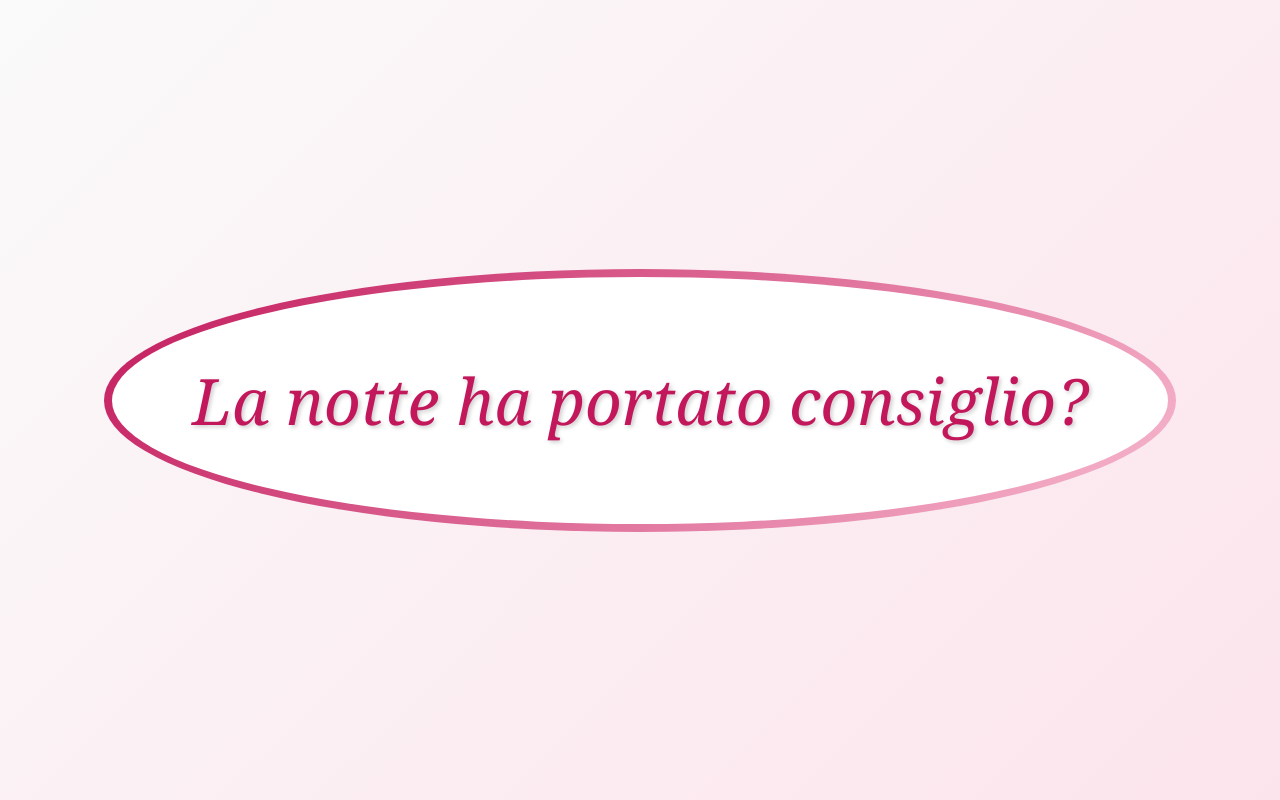
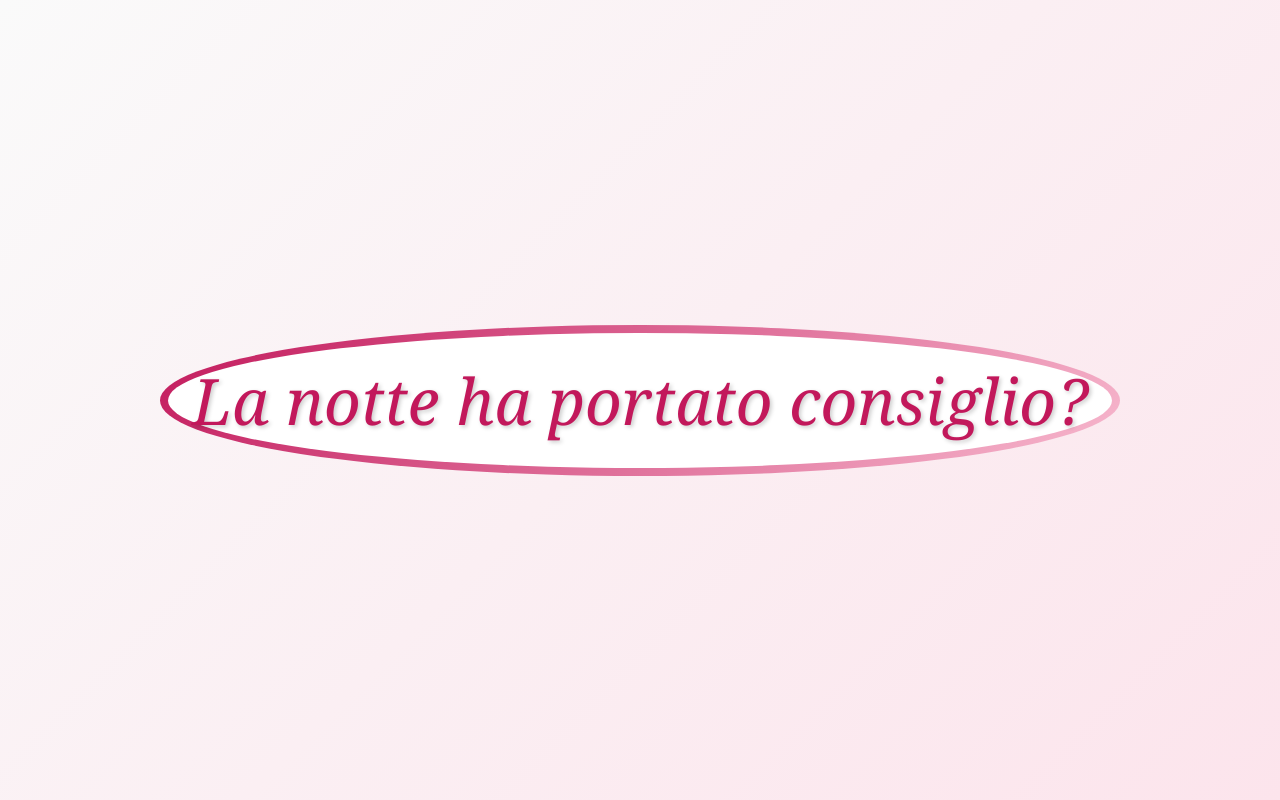
Before and after one commit to Manu021120/feedback, a plain HTML site: page index.html in a window 1280 px wide. Drawn offline with Linux system fonts and the light colour scheme.

Commit message:
Update index.html

```diff
--- a/index.html
+++ b/index.html
@@ -21,7 +21,8 @@
       text-align: center;
       color: #c2185b;
       text-shadow: 2px 2px 4px rgba(0, 0, 0, 0.2);
-      padding: 5rem;
+      padding: 1.5rem;
+      margin: 0 1rem;
       border: 8px solid transparent;
       border-radius: 50%;
       background: linear-gradient(white, white) padding-box,
```
